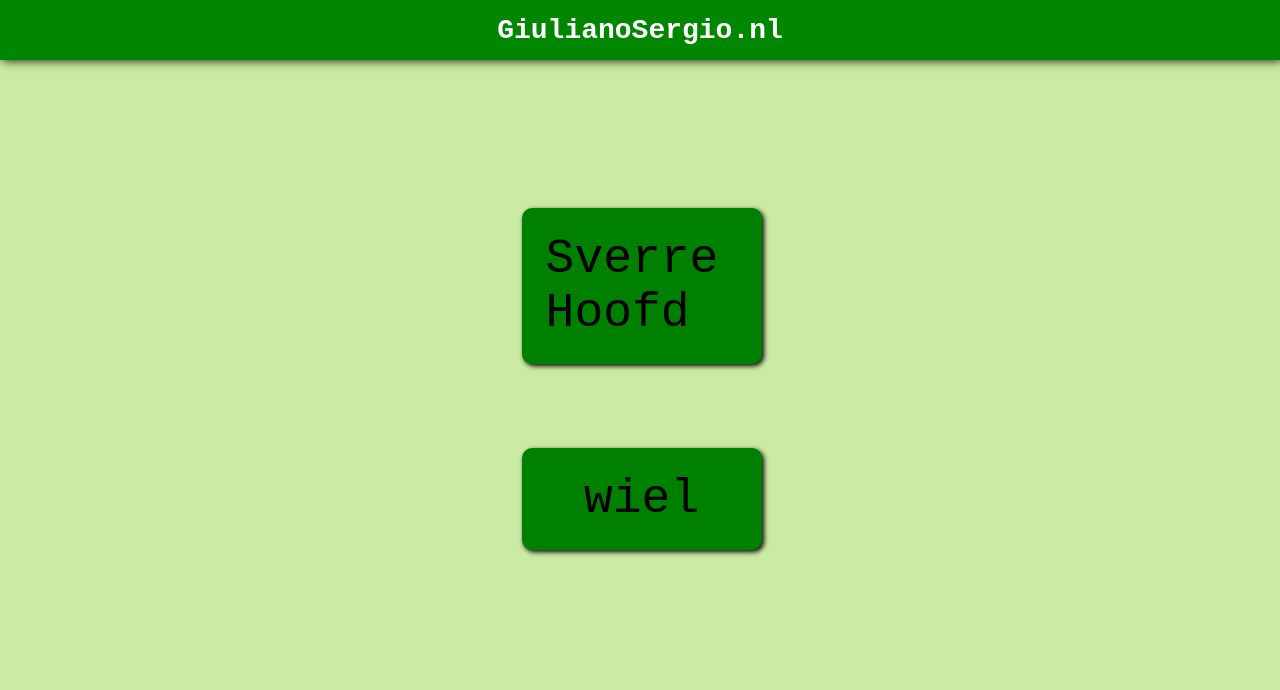
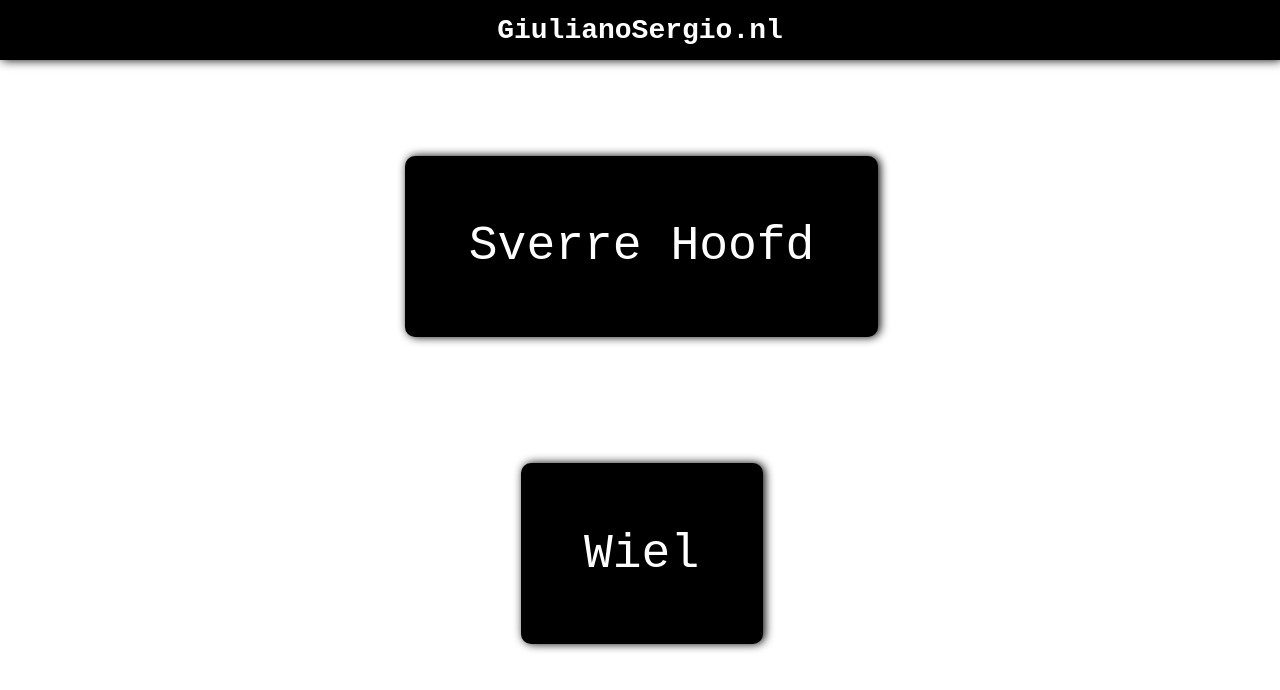
Before and after one commit to JesseCrans/giulianosergio.nl, a plain HTML site: page index.html in a window 1280 px wide. Drawn offline with Linux system fonts and the light colour scheme.

Commit message:
changed colors

```diff
--- a/index.html
+++ b/index.html
@@ -10,8 +10,8 @@
 <body>
     <div class="navbar">GiulianoSergio.nl</div>
     <div class="content">
-        <a href="sverre_hoofd"><p>Sverre Hoofd</p></a>
-        <a href="wiel"><p>wiel</p></a>
+        <a href="sverre_hoofd">Sverre Hoofd</a>
+        <a href="wiel">Wiel</a>
     </div>
 </body>
 </html>
--- a/styles.css
+++ b/styles.css
@@ -6,7 +6,7 @@ body {
     justify-content: center;
     align-items: center;
     font-family: monospace;
-    background-color: rgb(202, 235, 163);
+    background-color: rgb(255, 255, 255);
 }
 
 .navbar {
@@ -23,7 +23,7 @@ body {
     padding-left: 5%;
     padding-right: 5%;
 
-    background-color: rgb(0, 134, 0);
+    background-color: rgb(0, 0, 0);
     color: white;
     font-size: 28px;
     font-weight: bold;
@@ -43,30 +43,18 @@ body {
     color: black;
 }
 
-p {
-    display: flex;
-    justify-content: center;
-    align-items: center;
-
-    background-color: green;
-    padding: 10%;
+a {
+    display: block;
+    text-decoration: none;
+    background-color: rgb(0, 0, 0);
+    color: white;
+    padding: 5%;
+    margin: 5%;
     border-radius: 10px;
-    box-shadow: 2px 2px 5px black;
-    text-decoration: none;
-    color: black;
-}
-
-p:hover {
-    background-color: darkgreen;
-}
-
-a {
-    height: 5em;
-    width: 5em;
-    text-decoration: none;
-    color: black;
+    box-shadow: 2px 0px 10px black;
 }
 
 a:hover {
-    color: rgb(70, 70, 70);
+    background-color: rgb(67, 67, 67);
+    color: white;
 }
--- a/sverre_hoofd/styles.css
+++ b/sverre_hoofd/styles.css
@@ -27,6 +27,7 @@ a:hover {
     position: absolute;
     height: 60px;
     width: 90%;
+    min-width: 600px;
     padding-left: 5%;
     padding-right: 5%;
     top: 0;
@@ -55,7 +56,7 @@ a:hover {
 
     #do {
         height: 80%;
-        width: 30%;
+        width: 20%;
     }
 }
 
@@ -65,13 +66,13 @@ a:hover {
     }
 
     #board {
-        height: 50%;
+        height: 60%;
         aspect-ratio: 1;
     }
 
     #do {
-        height: 30%;
-        width: 70%;
+        height: 10%;
+        width: 50%;
     }
 }
 
--- a/wiel/styles.css
+++ b/wiel/styles.css
@@ -36,7 +36,7 @@ a:hover {
     padding-left: 5%;
     padding-right: 5%;
 
-    background-color: rgb(21, 0, 90);
+    background-color: rgb(0, 0, 0);
     color: white;
     font-size: 28px;
     font-weight: bold;
@@ -104,7 +104,7 @@ a:hover {
     }
 
     .wheel-elements {
-        height: 60%;
+        height: 70%;
         width: 100%;
     }
 
```
